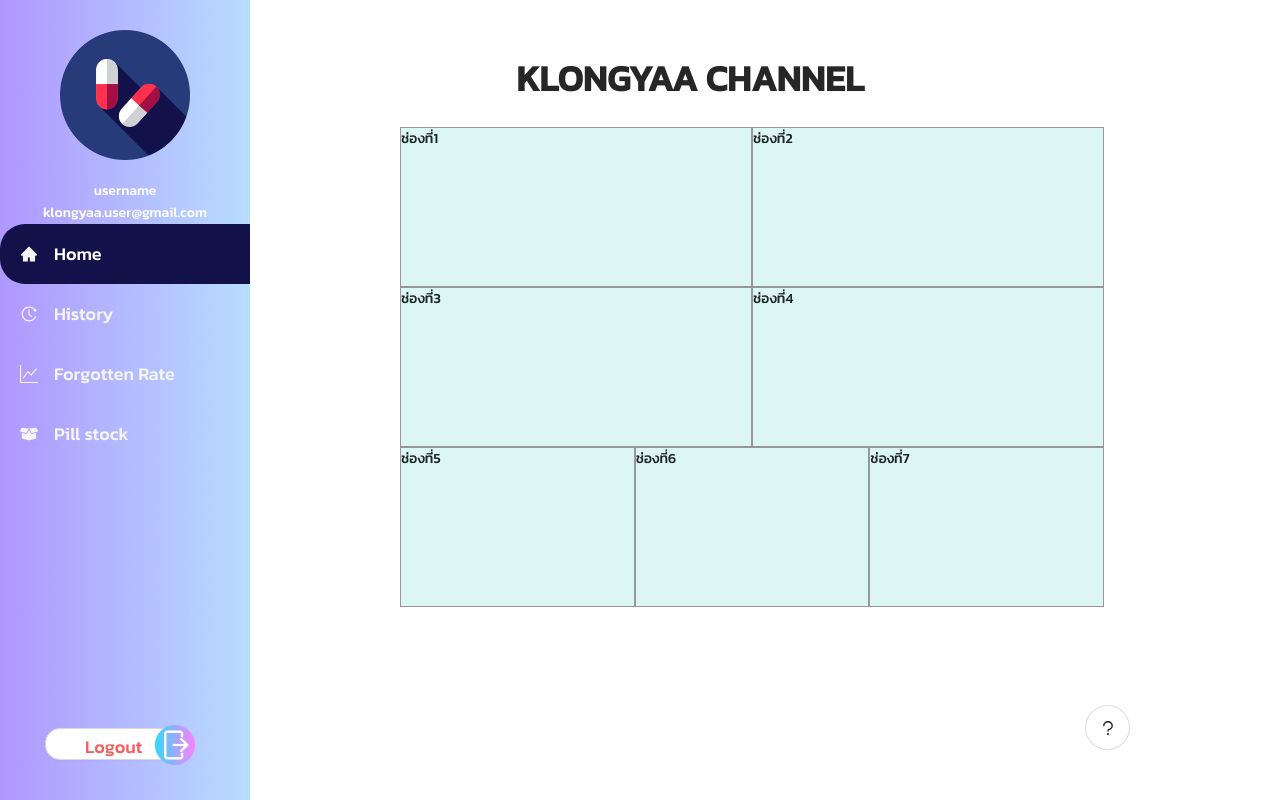
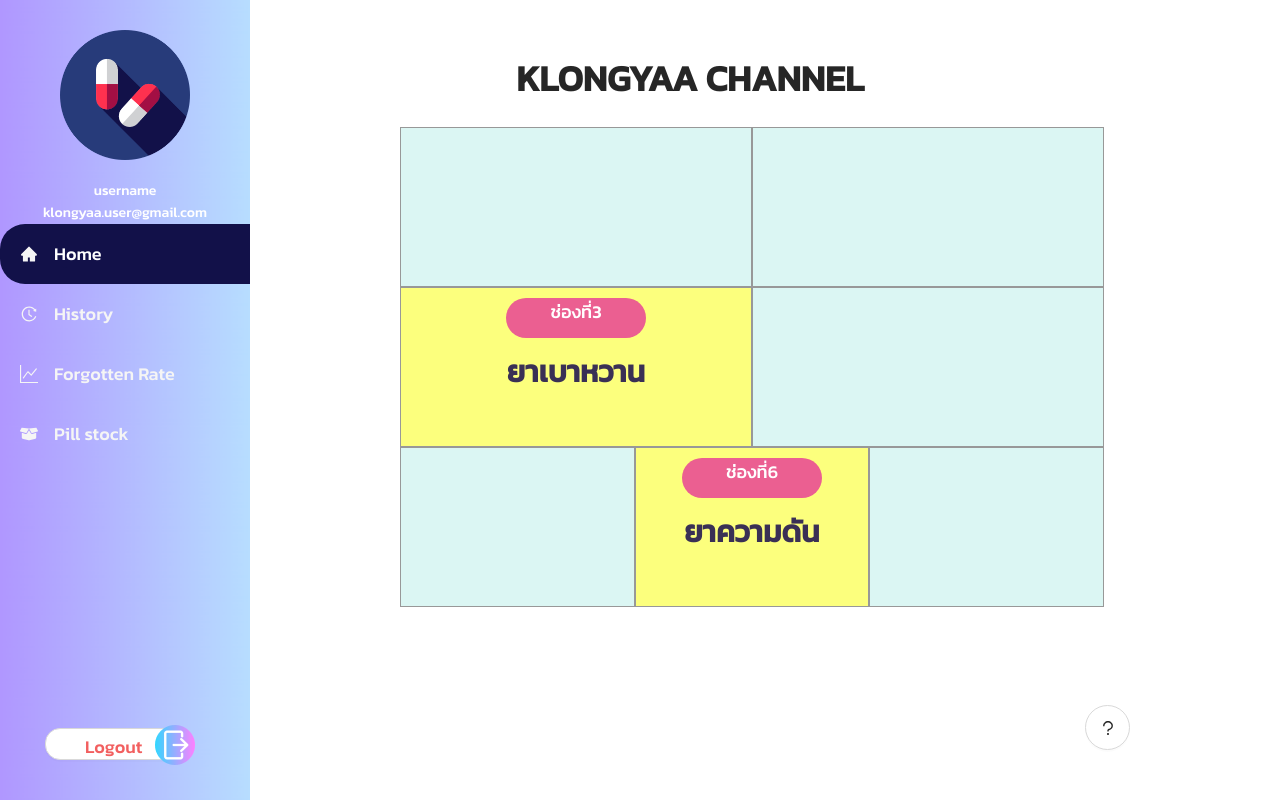
Before and after one commit to Papichaya-Dev/WEB-Klongyaa-seniorProject, a React (Create React App) app: page /home in a window 1280 px wide. Built offline with nearby package versions, Linux system fonts and the light colour scheme.

Commit message:
:whale:[completed] Home page show pill channel if have data :whale:

```diff
--- a/src/components/common/Sidebar.tsx
+++ b/src/components/common/Sidebar.tsx
@@ -1,13 +1,11 @@
-import React, { useState } from "react";
 import { SidebarData } from "./SidebarData";
 import { Logout_Button, Logout_Image, Pill_Profile, Sidebar, Text_Center } from "./Sidebar.style";
 import { Link } from "react-router-dom";
 import "./Sidebar.css";
 function Navbar() {
-  const [sidebar, setSidebar] = useState(true);
   return (
     <>
-      <Sidebar className={sidebar ? "nav-menu active" : "nav-menu"}>
+      <Sidebar className={true ? "nav-menu active" : "nav-menu"}>
         <div className="SidebarList">
           <Pill_Profile />
 
--- a/src/components/page/ForgottenRate/shared/style/ForgettenRate.style.tsx
+++ b/src/components/page/ForgottenRate/shared/style/ForgettenRate.style.tsx
@@ -2,7 +2,6 @@ import { Col, Row, Select } from "antd";
 import styled from "styled-components";
 import calendar from "../images/calendar.png";
 import ReactApexChart from "react-apexcharts";
-import { Option } from "antd/lib/mentions";
 
 export const Text_Topic = styled.div`
   font-weight: bolder;
--- a/src/components/page/Home/styles/Home.style.tsx
+++ b/src/components/page/Home/styles/Home.style.tsx
@@ -1,4 +1,4 @@
-import { Button, Row } from "antd";
+import { Button, Col, Row } from "antd";
 import styled from "styled-components";
 
 export const Row_Container = styled(Row)`
@@ -25,3 +25,31 @@ export const Button_Tooltip = styled(Button)`
   width: 45px;
   height: 45px;
 `;
+
+export const Box_Pill_Channel = styled(Col)`
+  background-color: #fcff7d;
+  cursor: pointer;
+`;
+
+export const Pill_Channel_No = styled.div`
+  background-color: #eb5f91;
+  color: white;
+  border-radius: 35px;
+  display: block;
+  margin-left: auto;
+  margin-right: auto;
+  width: 140px;
+  height: 5vh;
+  text-align: center;
+  font-size: 18px;
+  margin-top: 10px;
+`;
+
+export const Pill_Name = styled.div`
+  margin-top: 10px;
+
+  text-align: center;
+  font-size: 30px;
+  color: #3a3055;
+  font-weight: bolder;
+`;
--- a/src/components/page/Home/views/Home.tsx
+++ b/src/components/page/Home/views/Home.tsx
@@ -2,7 +2,7 @@ import Navbar from "../../../common/Sidebar";
 import React, { useEffect, useState } from "react";
 import axios from "../../../../config/axiosInstance";
 import { Button, Col, Row, Tooltip } from "antd";
-import { Button_Tooltip, Main_Container, Row_Container } from "../styles/Home.style";
+import { Box_Pill_Channel, Button_Tooltip, Main_Container, Pill_Channel_No, Pill_Name, Row_Container } from "../styles/Home.style";
 import { Text_Topic } from "components/page/History/views/History.style";
 import { QuestionOutlined } from "@ant-design/icons";
 import { useHistory, useParams } from "react-router-dom";
@@ -12,11 +12,11 @@ interface IPillChannelData {
   channel_id: number;
   pill_name: string;
 }
-const Home = () => {
+function Home() {
   const history = useHistory();
   const paramObjectId = useParams<{ id: string }>();
 
-  const [pillData, setPillData] = useState<IPillChannelData | undefined | any>();
+  const [pillData, setPillData] = useState<IPillChannelData | undefined | any>([]);
 
   // async function ApiGetPillChannelData() {
   //   return await axios
@@ -29,60 +29,81 @@ const Home = () => {
   //       console.error(err);
   //     });
   // }
-  console.log("Pill channel data", pillData);
+  // console.log("Pill channel data", pillData);
 
   useEffect(() => {
     // ApiGetPillChannelData();
-    setPillData(pillChannelData["pill_channel_datas"]);
+    let arr: IPillChannelData[] = [];
+    for (let i = 1; i <= 7; i++) {
+      const data = pillChannelData["pill_channel_datas"].filter((pill) => pill.channel_id === i);
+      if (data.length > 0) {
+        arr.push({
+          channel_id: data[0].channel_id,
+          pill_name: data[0].pill_name,
+        });
+      } else {
+        arr.push({
+          channel_id: -1,
+          pill_name: "-1",
+        });
+      }
+    }
+    setPillData(arr);
   }, []);
+
+  const checkHaveData = (index: number, spanNum: number) => {
+    if (pillData[index].pill_name !== "-1") {
+      return (
+        <Box_Pill_Channel span={spanNum} onClick={() => history.push(`/detailPillScreen/${index + 1}`)}>
+          <Pill_Channel_No>ช่องที่{index + 1}</Pill_Channel_No>
+          <Pill_Name>{pillData[index].pill_name}</Pill_Name>
+        </Box_Pill_Channel>
+      );
+    } else {
+      return (
+        <Col span={spanNum}>
+          <div></div>
+          <div>{}</div>
+        </Col>
+      );
+    }
+  };
+
+  const channelDataLayout = () => {
+    return (
+      <div>
+        <Row_Container>
+          {checkHaveData(0, 12)}
+          {checkHaveData(1, 12)}
+        </Row_Container>
+
+        <Row_Container>
+          {checkHaveData(2, 12)}
+
+          {checkHaveData(3, 12)}
+        </Row_Container>
+
+        <Row_Container>
+          {checkHaveData(4, 8)}
+
+          {checkHaveData(5, 8)}
+
+          {checkHaveData(6, 8)}
+        </Row_Container>
+      </div>
+    );
+  };
+
   return (
     <>
       <Navbar />
       <Text_Topic>KLONGYAA CHANNEL</Text_Topic>
-      <Main_Container>
-        {pillData?.length < 1 ? (
-          <div>
-            <Row_Container>
-              <Col span={12} onClick={() => history.push("/detailPillScreen")}>
-                ช่องที่1
-              </Col>
-              <Col span={12}>ช่องที่2</Col>
-            </Row_Container>
-            <Row_Container>
-              <Col span={12}>ช่องที่3</Col>
-              <Col span={12}>ช่องที่4</Col>
-            </Row_Container>
-            <Row_Container>
-              <Col span={8}>ช่องที่5</Col>
-              <Col span={8}>ช่องที่6</Col>
-              <Col span={8}>ช่องที่7</Col>
-            </Row_Container>
-          </div>
-        ) : (
-          <div>
-            <Row_Container>
-              <Col span={12}>ช่องที่1</Col>
-              <Col span={12}>ช่องที่2</Col>
-            </Row_Container>
-            <Row_Container>
-              <Col span={12} onClick={() => history.push(`/detailPillScreen/${pillData[0].channel_id}`)}>
-                ช่องที่3
-              </Col>
-              <Col span={12}>ช่องที่4</Col>
-            </Row_Container>
-            <Row_Container>
-              <Col span={8}>ช่องที่5</Col>
-              <Col span={8}>ช่องที่6</Col>
-              <Col span={8}>ช่องที่7</Col>
-            </Row_Container>
-          </div>
-        )}
-      </Main_Container>
+      <Main_Container>{pillData.length === 0 ? <div>loading</div> : channelDataLayout()}</Main_Container>
       <Tooltip placement="leftBottom" title="จอแสดงผลกล่องยาของผู้ใช้งาน กดเพื่อเข้าไปดูรายละเอียดต่างๆ">
         <Button_Tooltip shape="circle" icon={<QuestionOutlined />} />
       </Tooltip>
     </>
   );
-};
+}
 
 export default Home;
```
Also changed, not shown: src/components/page/Login/Auth/AuthContext.tsx (+12 -10 lines), src/components/page/Login/Auth/interface/User.interface.tsx (added, +7 -0 lines).
